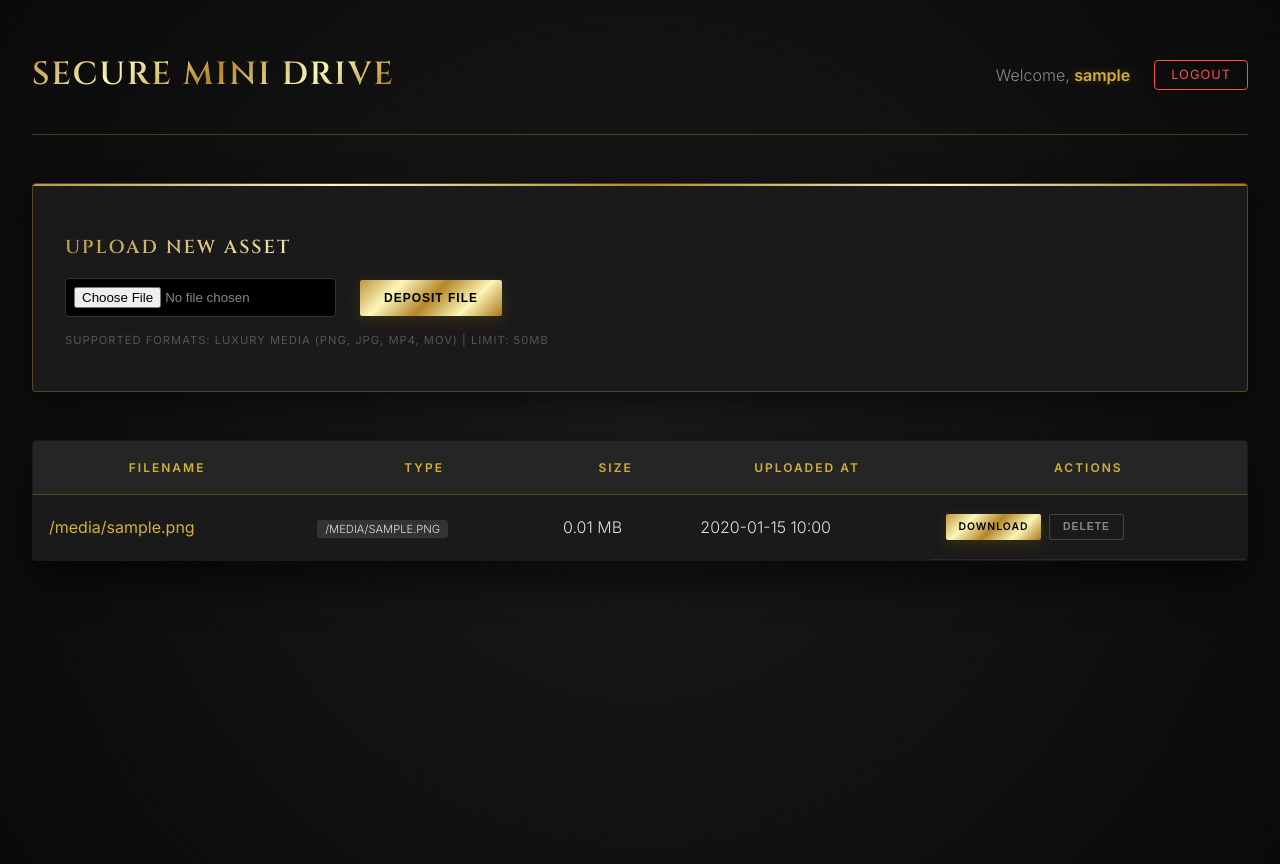
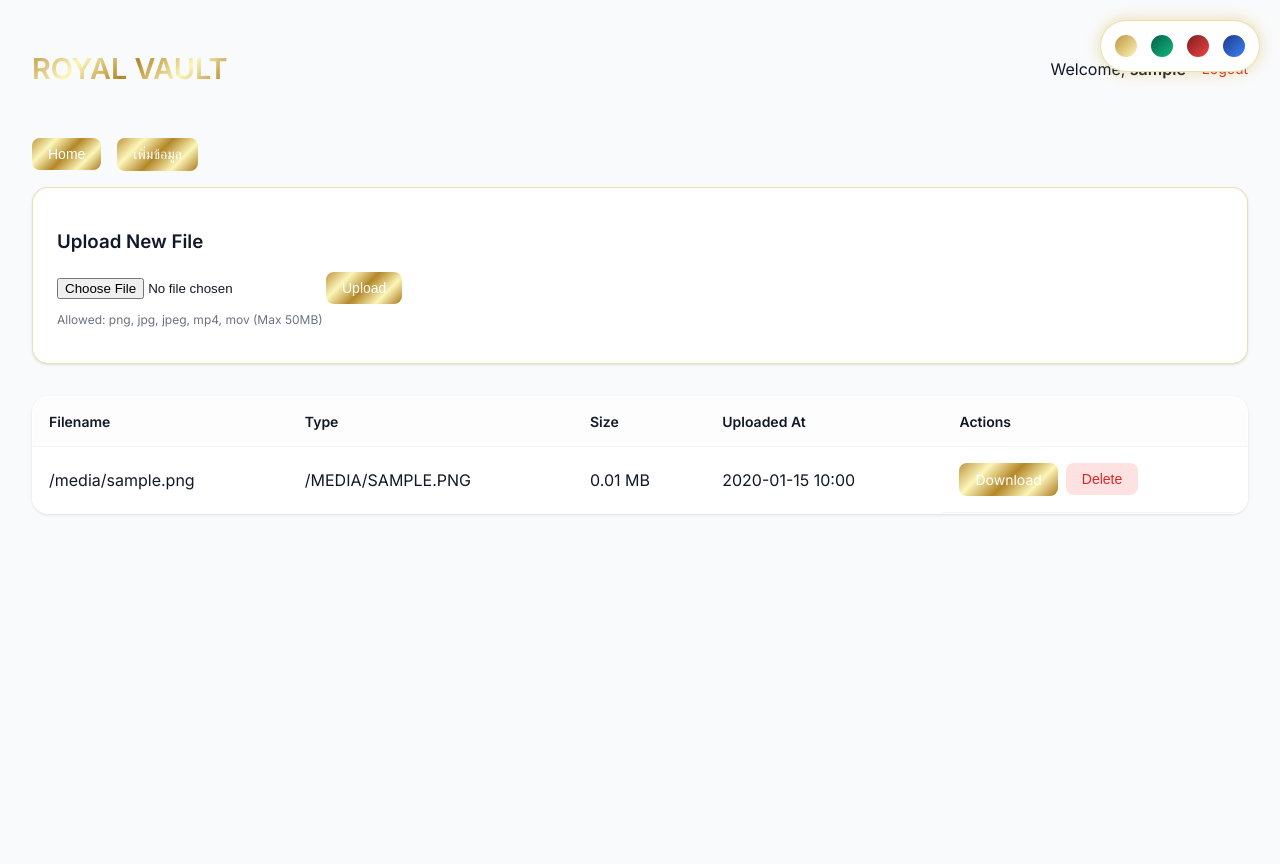
Before and after one commit to kheng72/five-base, a Flask app: page /dashboard in a window 1280 px wide. After the commit the page ends 515 px from the top, so only its background shows below. Run offline with Flask 3, Linux system fonts and the light colour scheme; the visitor is signed in with stand-in values (Sample User, id 1); a database or web service that is not in the repository returns one stand-in record (values such as "Sample title"); some libraries are stand-ins or nearby versions.

Commit message:
Update dashboard.html

```diff
--- a/app/templates/dashboard.html
+++ b/app/templates/dashboard.html
@@ -1,235 +1,228 @@
 <!DOCTYPE html>
 <html lang="en">
-
 <head>
 <meta charset="UTF-8">
 <meta name="viewport" content="width=device-width, initial-scale=1.0">
-    <title>Dashboard - Secure Mini Drive</title>
-    <link href="https://fonts.googleapis.com/css2?family=Cinzel:wght@600&family=Inter:wght@300;400;600&display=swap" rel="stylesheet">
+<title>Dashboard - Royal Vault</title>
+
+<link href="https://fonts.googleapis.com/css2?family=Inter:wght@400;600&display=swap" rel="stylesheet">
+
 <style>
-        :root {
-            /* Luxury Color Palette */
-            --gold-gradient: linear-gradient(135deg, #bf953f, #fcf6ba, #b38728, #fbf5b7, #aa771c);
-            --gold-solid: #d4af37;
-            --dark-bg: #0a0a0a;
-            --card-bg: #1a1a1a;
-            --text-light: #e0e0e0;
-            --border-gold: rgba(212, 175, 55, 0.3);
+
+/* =========================
+🌟 THEME SYSTEM
+========================= */
+
+:root{
+--gem-gradient:linear-gradient(135deg,#bf953f,#fcf6ba,#b38728,#fbf5b7,#aa771c);
+--gem-solid:#d4af37;
+--bg:#f9fafb;
+--card-bg:#ffffff;
+--text:#111827;
+--border-gem:rgba(212,175,55,0.4);
+--danger:#dc2626;
 }
 
-        body {
-            font-family: 'Inter', sans-serif;
-            background-color: var(--dark-bg);
-            background-image: radial-gradient(circle at center, #1a1a1a 0%, #0a0a0a 100%);
-            color: var(--text-light);
-            margin: 0;
-            padding: 2rem;
-            min-height: 100vh;
+body[data-theme="emerald"]{
+--gem-gradient:linear-gradient(135deg,#065f46,#10b981);
+--gem-solid:#10b981;
+--border-gem:rgba(16,185,129,0.4);
 }
 
-        /* Luxury Typography */
-        h1, h3 {
-            font-family: 'Cinzel', serif;
-            background: var(--gold-gradient);
-            -webkit-background-clip: text;
-            -webkit-text-fill-color: transparent;
-            letter-spacing: 2px;
-            text-transform: uppercase;
+body[data-theme="ruby"]{
+--gem-gradient:linear-gradient(135deg,#7f1d1d,#ef4444);
+--gem-solid:#dc2626;
+--border-gem:rgba(220,38,38,0.4);
 }
 
-        .header {
-            display: flex;
-            justify-content: space-between;
-            align-items: center;
-            margin-bottom: 3rem;
-            border-bottom: 1px solid var(--border-gold);
-            padding-bottom: 1rem;
+body[data-theme="sapphire"]{
+--gem-gradient:linear-gradient(135deg,#1e3a8a,#3b82f6);
+--gem-solid:#3b82f6;
+--border-gem:rgba(59,130,246,0.4);
 }
 
-        .user-info {
-            display: flex;
-            align-items: center;
-            gap: 1.5rem;
+/* =========================
+BASE STYLE
+========================= */
+
+body{
+font-family:'Inter',sans-serif;
+background:var(--bg);
+color:var(--text);
+margin:0;
+padding:2rem;
 }
 
-        .user-info span {
-            font-weight: 300;
-            color: #888;
+/* =========================
+HEADER
+========================= */
+
+.header{
+display:flex;
+justify-content:space-between;
+align-items:center;
+margin-bottom:2rem;
 }
 
-        .user-info strong {
-            color: var(--gold-solid);
-            text-shadow: 0 0 10px rgba(212, 175, 55, 0.3);
+.header h1{
+background:var(--gem-gradient);
+-webkit-background-clip:text;
+-webkit-text-fill-color:transparent;
+font-size:1.8rem;
 }
 
-        .logout-btn {
-            color: #ff4d4d;
-            text-decoration: none;
-            font-size: 0.8rem;
-            text-transform: uppercase;
-            letter-spacing: 1px;
-            border: 1px solid #ff4d4d;
-            padding: 0.4rem 1rem;
-            border-radius: 4px;
-            transition: 0.3s;
+.user-info{
+display:flex;
+align-items:center;
+gap:1rem;
 }
 
-        .logout-btn:hover {
-            background: #ff4d4d;
-            color: white;
-            box-shadow: 0 0 15px rgba(255, 77, 77, 0.4);
+.logout-btn{
+color:var(--danger);
+text-decoration:none;
+font-size:0.875rem;
 }
 
-        /* Sections */
-        .upload-section {
-            background: var(--card-bg);
-            padding: 2rem;
-            border-radius: 4px; /* Sharp corners feel more premium */
-            margin-bottom: 3rem;
-            border: 1px solid var(--border-gold);
-            box-shadow: 0 10px 30px rgba(0, 0, 0, 0.5);
-            position: relative;
-            overflow: hidden;
+/* =========================
+ELITE THEME PANEL
+========================= */
+
+.theme-panel{
+position:fixed;
+top:20px;
+right:20px;
+display:flex;
+gap:10px;
+padding:12px;
+border-radius:40px;
+background:white;
+border:1px solid var(--border-gem);
+box-shadow:0 0 15px var(--border-gem);
 }
 
-        /* Subtle gold line on top */
-        .upload-section::before {
-            content: '';
-            position: absolute;
-            top: 0; left: 0; right: 0;
-            height: 2px;
-            background: var(--gold-gradient);
+.theme-orb{
+width:22px;
+height:22px;
+border-radius:50%;
+cursor:pointer;
+border:2px solid white;
+transition:0.3s;
 }
 
-        .upload-form {
-            display: flex;
-            gap: 1.5rem;
-            align-items: center;
+.theme-orb:hover{transform:scale(1.2);}
+
+.gold{background:linear-gradient(135deg,#bf953f,#fcf6ba);}
+.emerald{background:linear-gradient(135deg,#065f46,#10b981);}
+.ruby{background:linear-gradient(135deg,#7f1d1d,#ef4444);}
+.sapphire{background:linear-gradient(135deg,#1e3a8a,#3b82f6);}
+
+/* =========================
+UPLOAD SECTION
+========================= */
+
+.upload-section{
+background:white;
+padding:1.5rem;
+border-radius:1rem;
+margin-bottom:2rem;
+box-shadow:0 1px 3px rgba(0,0,0,0.1);
+border:1px solid var(--border-gem);
 }
 
-        /* Input Customization */
-        input[type="file"] {
-            color: #888;
-            background: #000;
-            padding: 0.5rem;
-            border: 1px solid #333;
-            border-radius: 4px;
+.upload-form{
+display:flex;
+gap:1rem;
+align-items:center;
 }
 
-        /* Table Styling */
-        table {
-            width: 100%;
-            background: var(--card-bg);
-            border-radius: 4px;
-            overflow: hidden;
-            border-collapse: collapse;
-            box-shadow: 0 20px 40px rgba(0,0,0,0.6);
-            border: 1px solid var(--border-gold);
+/* =========================
+TABLE
+========================= */
+
+table{
+width:100%;
+background:white;
+border-radius:1rem;
+overflow:hidden;
+border-collapse:collapse;
+box-shadow:0 1px 3px rgba(0,0,0,0.1);
+border:1px solid var(--border-gem);
 }
 
-        th {
-            background: #252525;
-            color: var(--gold-solid);
-            text-transform: uppercase;
-            font-size: 0.75rem;
-            letter-spacing: 2px;
-            padding: 1.2rem 1rem;
-            border-bottom: 1px solid var(--border-gold);
+th,td{
+padding:1rem;
+text-align:left;
+border-bottom:1px solid #f3f4f6;
 }
 
-        td {
-            padding: 1.2rem 1rem;
-            border-bottom: 1px solid #2a2a2a;
-            font-weight: 300;
+th{
+background:#fdfdfd;
+font-weight:600;
+font-size:0.875rem;
 }
 
-        tr:hover {
-            background: rgba(212, 175, 55, 0.03);
+/* =========================
+BUTTONS
+========================= */
+
+.btn{
+padding:0.5rem 1rem;
+border-radius:0.5rem;
+text-decoration:none;
+font-size:0.875rem;
+font-weight:500;
+cursor:pointer;
+border:none;
 }
 
-        /* Button Styling */
-        .btn {
-            padding: 0.7rem 1.5rem;
-            border-radius: 2px;
-            text-decoration: none;
-            font-size: 0.75rem;
-            font-weight: 600;
-            cursor: pointer;
-            text-transform: uppercase;
-            letter-spacing: 1px;
-            transition: all 0.4s ease;
-            border: none;
+.btn-primary{
+background:var(--gem-gradient);
+color:white;
 }
 
-        .btn-primary {
-            background: var(--gold-gradient);
-            color: #000;
-            box-shadow: 0 4px 15px rgba(184, 134, 11, 0.2);
+.btn-danger{
+background:#fee2e2;
+color:var(--danger);
 }
 
-        .btn-primary:hover {
-            transform: translateY(-2px);
-            box-shadow: 0 6px 20px rgba(184, 134, 11, 0.4);
-            filter: brightness(1.1);
+.top-actions{
+margin-bottom:1rem;
+display:flex;
+gap:1rem;
 }
 
-        .btn-danger {
-            background: transparent;
-            color: #888;
-            border: 1px solid #444;
-        }
-
-        .btn-danger:hover {
-            background: #dc2626;
-            color: white;
-            border-color: #dc2626;
-        }
-
-        /* Flash Messages */
-        .flash {
-            padding: 1rem;
-            border-radius: 4px;
-            margin-bottom: 1.5rem;
-            text-align: center;
-            font-size: 0.9rem;
-            border-left: 4px solid;
-        }
-
-        .flash.success {
-            background: rgba(22, 101, 52, 0.2);
-            color: #4ade80;
-            border-color: #4ade80;
-        }
-
-        .flash.error {
-            background: rgba(153, 27, 27, 0.2);
-            color: #f87171;
-            border-color: #f87171;
-        }
-
-        /* Empty state */
-        .no-data {
-            text-align: center;
-            color: #555 !important;
-            padding: 3rem !important;
-            font-style: italic;
-        }
 </style>
 </head>
 
 <body>
+
+<!-- Elite Theme Selector -->
+<div class="theme-panel">
+<div class="theme-orb gold" onclick="setTheme('default')"></div>
+<div class="theme-orb emerald" onclick="setTheme('emerald')"></div>
+<div class="theme-orb ruby" onclick="setTheme('ruby')"></div>
+<div class="theme-orb sapphire" onclick="setTheme('sapphire')"></div>
+</div>
+
 <div class="header">
-        <h1>Secure Mini Drive</h1>
+<h1>ROYAL VAULT</h1>
+
 <div class="user-info">
 <span>Welcome, <strong>{{ session['username'] }}</strong></span>
 <a href="{{ url_for('logout') }}" class="logout-btn">Logout</a>
 </div>
 </div>
 
+<!-- 🔥 ปุ่มเพิ่มข้อมูล + กลับหน้าแรก -->
+<div class="top-actions">
+<a href="/"><button class="btn btn-primary">Home</button></a>
+<a href="/add"><button class="btn btn-primary">เพิ่มข้อมูล</button></a>
+</div>
+
 {% with messages = get_flashed_messages() %}
 {% if messages %}
 {% for message in messages %}
-    <div class="flash {% if 'success' in message|lower or 'successful' in message|lower %}success{% else %}error{% endif %}">
+<div style="margin-bottom:1rem;padding:1rem;border-radius:0.5rem;background:#f3f4f6;">
 {{ message }}
 </div>
 {% endfor %}
@@ -237,13 +230,13 @@
 {% endwith %}
 
 <div class="upload-section">
-        <h3>Upload New Asset</h3>
+<h3>Upload New File</h3>
 <form action="{{ url_for('upload_file') }}" method="POST" enctype="multipart/form-data" class="upload-form">
 <input type="file" name="file" required>
-            <button type="submit" class="btn btn-primary">Deposit File</button>
+<button type="submit" class="btn btn-primary">Upload</button>
 </form>
-        <p style="font-size: 0.7rem; color: #555; margin-top: 1rem; text-transform: uppercase; letter-spacing: 1px;">
-            Supported formats: Luxury Media (PNG, JPG, MP4, MOV) | Limit: 50MB
+<p style="font-size:0.75rem;color:#6b7280;margin-top:0.5rem;">
+Allowed: png, jpg, jpeg, mp4, mov (Max 50MB)
 </p>
 </div>
 
@@ -260,27 +253,44 @@
 <tbody>
 {% for file in files %}
 <tr>
-                <td style="color: var(--gold-solid); font-weight: 500;">
-                    {{ file['filename'].split('_', 1)[1] if '_' in file['filename'] else file['filename'] }}
-                </td>
-                <td><span style="background: #333; padding: 2px 8px; border-radius: 3px; font-size: 0.7rem;">{{ file['filetype'].upper() }}</span></td>
+<td>{{ file['filename'].split('_', 1)[1] if '_' in file['filename'] else file['filename'] }}</td>
+<td>{{ file['filetype'].upper() }}</td>
 <td>{{ (file['filesize'] / 1024 / 1024) | round(2) }} MB</td>
 <td>{{ file['uploaded_at'].strftime('%Y-%m-%d %H:%M') }}</td>
-                <td style="display: flex; gap: 0.5rem;">
-                    <a href="{{ url_for('download_file', file_id=file['id']) }}" class="btn btn-primary" style="padding: 0.4rem 0.8rem; font-size: 0.65rem;">Download</a>
-                    <form action="{{ url_for('delete_file', file_id=file['id']) }}" method="POST" style="margin: 0;"
-                        onsubmit="return confirm('Confirm deletion of this secure asset?')">
-                        <button type="submit" class="btn btn-danger" style="padding: 0.4rem 0.8rem; font-size: 0.65rem;">Delete</button>
+<td style="display:flex;gap:0.5rem;">
+<a href="{{ url_for('download_file', file_id=file['id']) }}" class="btn btn-primary">Download</a>
+<form action="{{ url_for('delete_file', file_id=file['id']) }}" method="POST" style="margin:0;" onsubmit="return confirm('Are you sure?')">
+<button type="submit" class="btn btn-danger">Delete</button>
 </form>
 </td>
 </tr>
 {% else %}
 <tr>
-                <td colspan="5" class="no-data">The vault is currently empty.</td>
+<td colspan="5" style="text-align:center;color:#6b7280;">
+No files uploaded yet.
+</td>
 </tr>
 {% endfor %}
 </tbody>
 </table>
+
+<script>
+function setTheme(theme){
+if(theme==="default"){
+document.body.removeAttribute("data-theme");
+localStorage.removeItem("theme");
+}else{
+document.body.setAttribute("data-theme",theme);
+localStorage.setItem("theme",theme);
+}
+}
+window.onload=function(){
+const saved=localStorage.getItem("theme");
+if(saved){
+document.body.setAttribute("data-theme",saved);
+}
+}
+</script>
+
 </body>
-
 </html>
```
Lines whose indentation alone changed are shown as unchanged.
